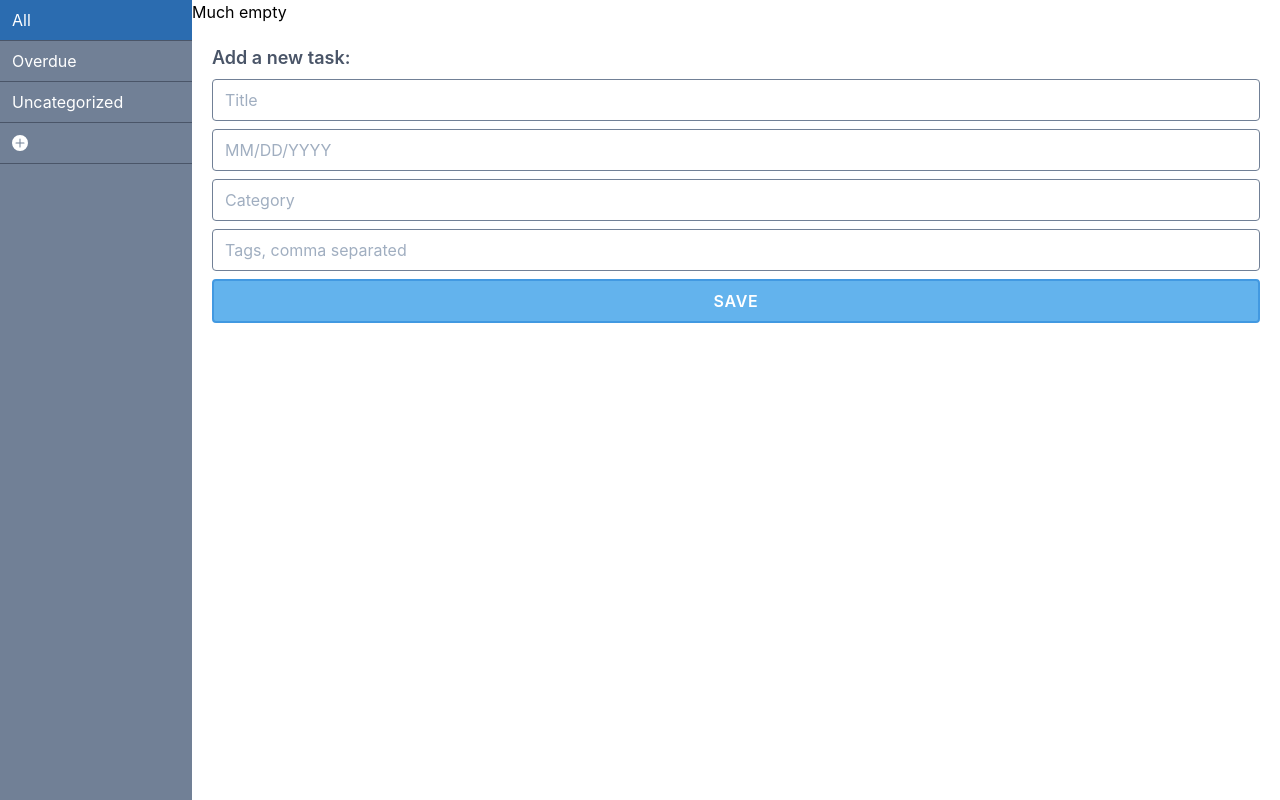
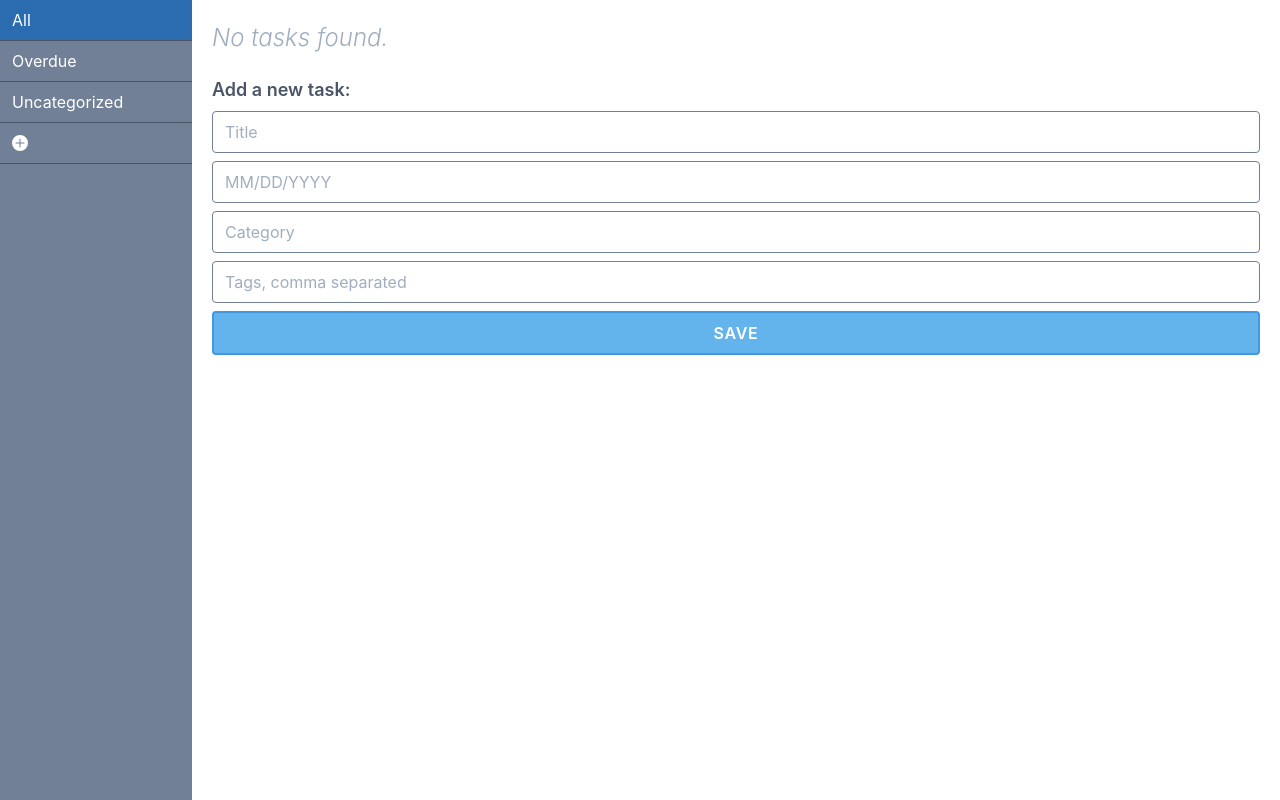
Before and after one commit to simon02/todo-saga-ramda, a React (Create React App) app: page / in a window 1280 px wide. Built offline with nearby package versions, Linux system fonts and the light colour scheme.

Commit message:
Use element for empty slot in tasklist

```diff
--- a/src/App.js
+++ b/src/App.js
@@ -50,13 +50,19 @@ function App() {
     ])
   }
 
+  const EmptyTasks = () => (
+    <span className="flex m-5 text-gray-500 text-2xl italic font-light">
+      No tasks found.
+    </span>
+  );
+
   return (
     <div className="flex flex-row h-screen">
       <div className="w-48 bg-gray-600">
         <MenuList menuItems={menuItems} onAddNewItem={true} />
       </div>
       <div className="flex-1">
-        <TaskList tasks={tasks} onToggleTask={(id) => toggleTask(id)} />
+        <TaskList tasks={tasks} onToggleTask={(id) => toggleTask(id)} empty={<EmptyTasks />} />
         <div className="m-5">
           <h3 className="font-semibold text-gray-700 text-lg mb-2">Add a new task:</h3>
           <TaskForm onSubmitTask={addTask} />
--- a/src/stories/TaskList.js
+++ b/src/stories/TaskList.js
@@ -9,7 +9,7 @@ const sortByCompleteBy = R.sortBy(R.prop('completeBy'));
 
 const taskClassName = (index, length) => index < length - 1 ? 'border-b border-gray-300' : '';
 
-export default function TaskList({ tasks, onToggleTask }) {
+export default function TaskList({ tasks, empty, onToggleTask }) {
   const events = {
     onToggleTask,
   };
@@ -17,15 +17,10 @@ export default function TaskList({ tasks, onToggleTask }) {
   const completed = completedTasks(tasks);
   const uncompleted = sortByCompleteBy(uncompletedTasks(tasks));
 
-  // const toggleTask = id => {
-  //   console.log('task list toggle triggered');
-  //   onToggleTask(id);
-  // };
-
-  if (!completed.length && !uncompleted.length) {
+  if (!tasks.length) {
     return (
-      <h4>Much empty</h4>
-    )
+      <div>{empty}</div>
+    );
   }
 
   const renderTasks = (tasks) => (
```
Also changed, not shown: 1 other file (tests, documents, lock files or other folders).
